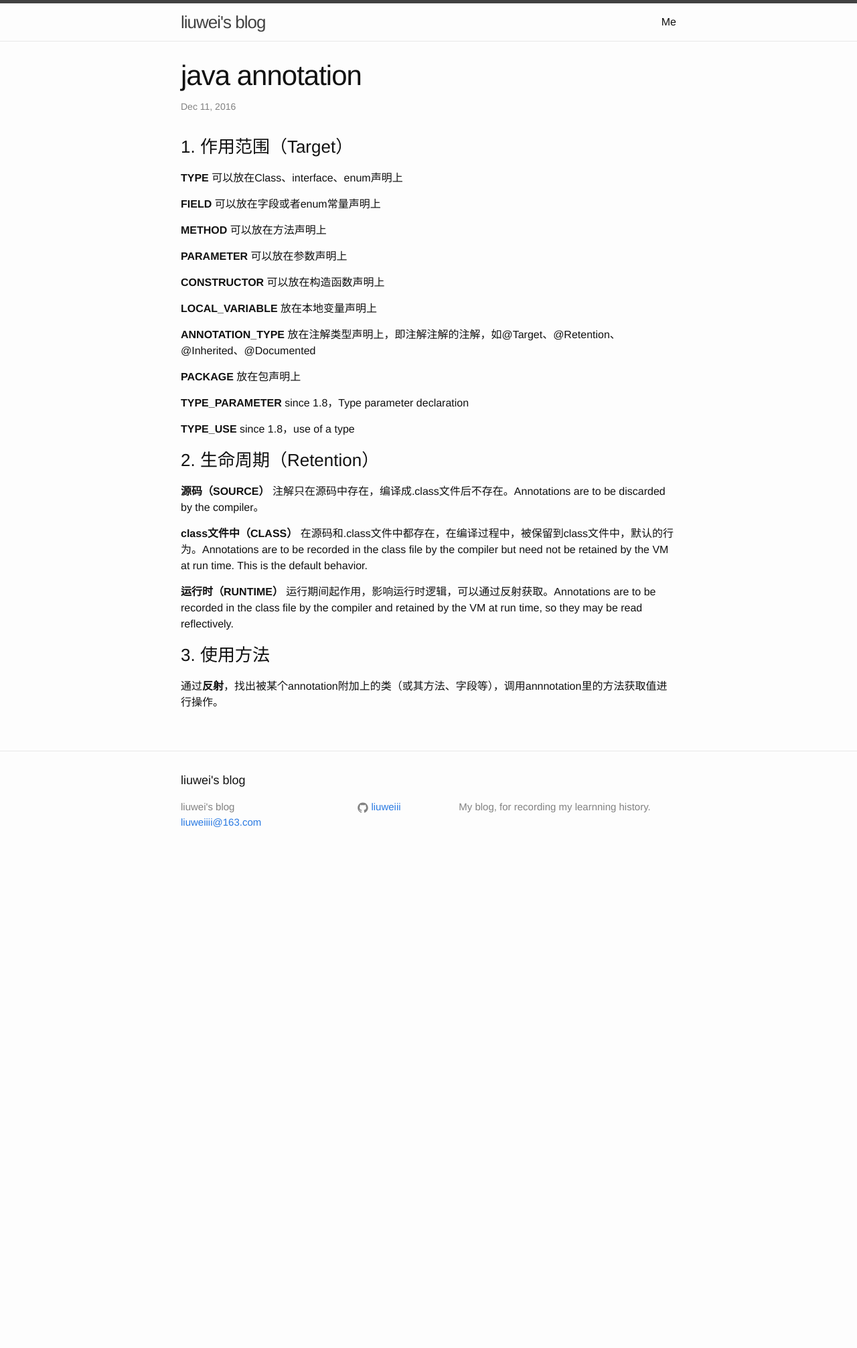
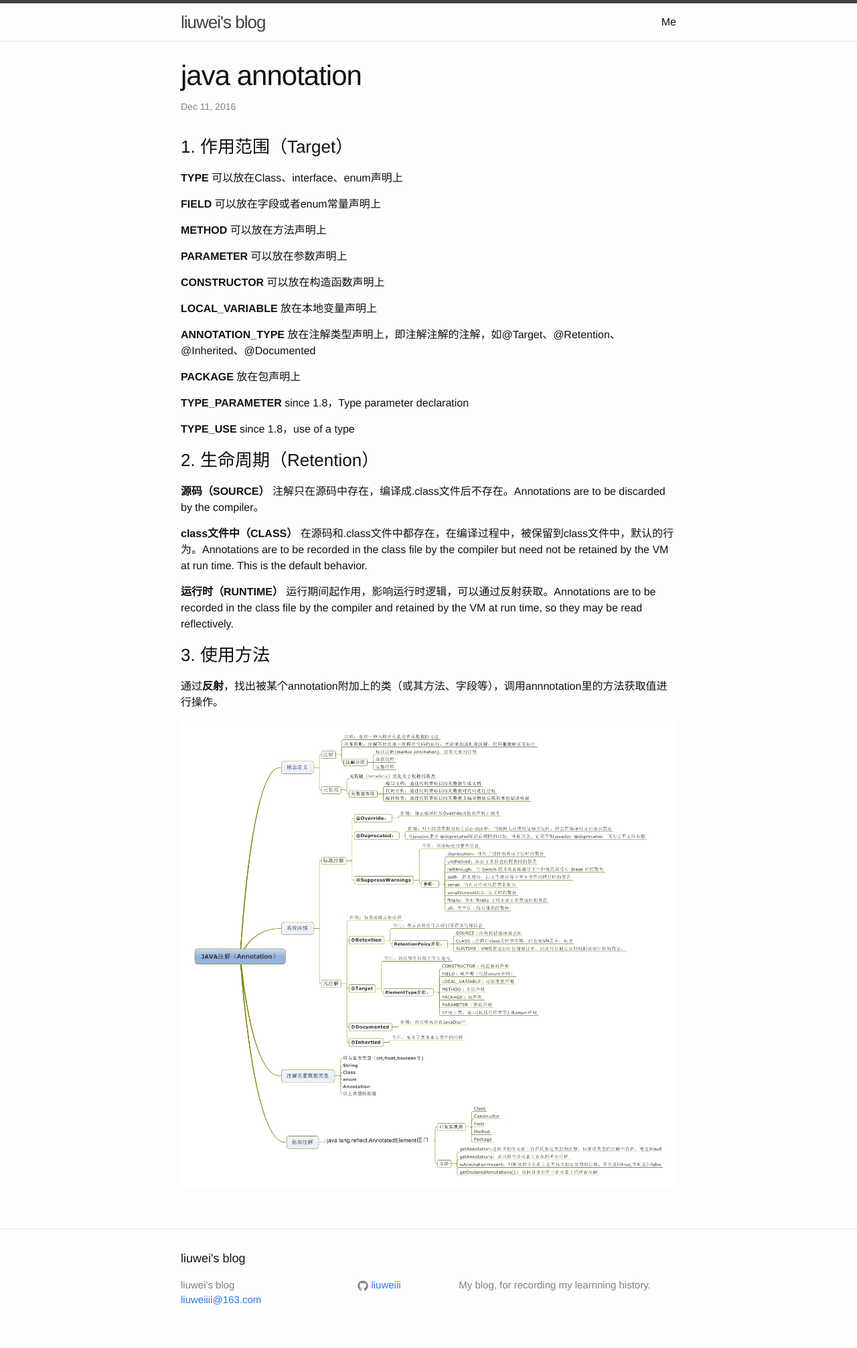
Before and after one commit to liuweiii/liuweiii.github.io, a Jekyll site: the page built from _posts/2016-12-11-java-annotation.markdown, in a window 1280 px wide. Shown: the whole page at 67% size. Built offline with Jekyll 4.4.1, drawn with Linux system fonts in a browser that asks for light colours; before the commit the page ends 1299 px from its top, so only the background shows below that.

Commit message:
java annotation

```diff
--- a/_posts/2016-12-11-java-annotation.markdown
+++ b/_posts/2016-12-11-java-annotation.markdown
@@ -42,3 +42,6 @@ tags:
 ### 3. 使用方法
 
 通过**反射**，找出被某个annotation附加上的类（或其方法、字段等），调用annnotation里的方法获取值进行操作。
+
+
+![annotation-1](/public/img/2016-12-11-java-annotation-1.jpg)
```
Also changed, not shown: public/img/2016-12-11-java-annotation-1.jpg (added).
